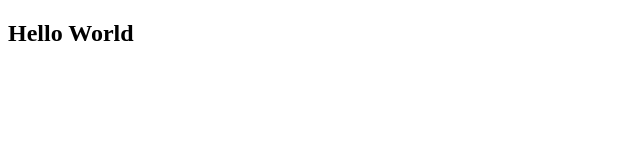
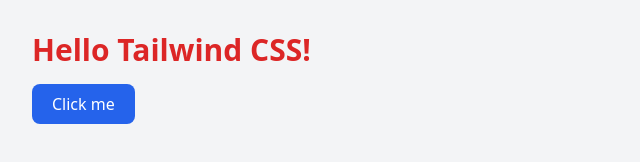
Before and after one commit to Karim-kouram/Sprint-2-Brief-2, a website: page index.html in a window 1280 px wide. Shown: the whole page, without its empty margins (0-640 px from the left). Drawn offline with Linux system fonts and the light colour scheme.

Commit message:
Installation Tailwind CSS

```diff
--- a/index.html
+++ b/index.html
@@ -1,11 +1,24 @@
 <!DOCTYPE html>
 <html lang="en">
 <head>
-    <meta charset="UTF-8">
-    <meta name="viewport" content="width=device-width, initial-scale=1.0">
-    <title>Document</title>
+  <meta charset="UTF-8">
+  <meta name="viewport" content="width=device-width, initial-scale=1.0">
+
+  <link rel="stylesheet" href="./src/output.css">
+
+  <title>Mon projet</title>
 </head>
-<body>
-    <h2>Hello World</h2>
+<body class="bg-gray-100 p-8">
+
+  <h1 class="text-3xl font-bold text-red-600">
+    Hello Tailwind CSS!
+  </h1>
+
+  <button
+    class="mt-4 rounded-lg bg-blue-600 px-5 py-2 text-white hover:bg-blue-800"
+  >
+    Click me
+  </button>
+
 </body>
 </html>
--- /dev/null
+++ b/src/input.css
@@ -0,0 +1,3 @@
+@tailwind base;
+@tailwind components;
+@tailwind utilities;
--- /dev/null
+++ b/tailwind.config.js
@@ -0,0 +1,11 @@
+/** @type {import('tailwindcss').Config} */
+module.exports = {
+  content: [
+    "./*.html",
+    "./*.js"
+  ],
+  theme: {
+    extend: {},
+  },
+  plugins: [],
+}
```
Also changed, not shown: package.json (added, +24 -0 lines), script.js (added), src/output.css (added), 2 other files.
